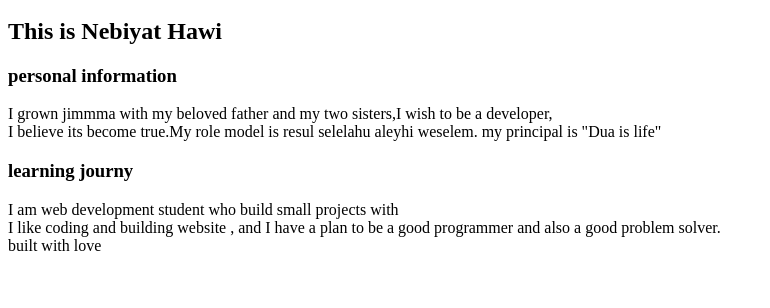
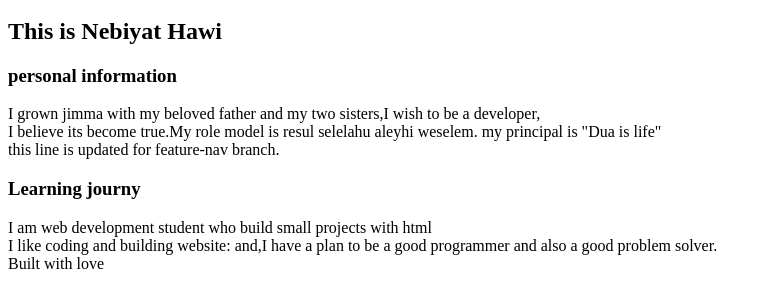
Before and after one commit to nebiyathawi-cell/Sheira-M1W1W2W3-Frist--activity, a plain HTML site: page personal site/About.html in a window 1280 px wide. Shown: the part 100-408 px from the top of the page, without its empty margins (0-770 px from the left). Drawn offline with Linux system fonts and the light colour scheme.

Commit message:
Update About page

```diff
--- a/personal site/About.html
+++ b/personal site/About.html
@@ -3,8 +3,7 @@
 <head>
     <meta charset="UTF-8">
     <meta name="viewport" content="width=device-width, initial-scale=1.0">
-    <title>Nebiyat Hawi</title>
-</head>
+    <title>Nebiyat Hawi</title></head>
 <body>
     <header>
         <div>
@@ -24,19 +23,21 @@
     </article>
      <section>
         <h3>personal information</h3>
-        I grown jimmma with my beloved father and my two sisters,I wish to be a developer, <br>
+        I grown jimma with my beloved father and my two sisters,I wish to be a developer, <br>
         I believe its become true.My role model is resul selelahu aleyhi weselem.
         my principal is "Dua is life"
+        <br> this line is updated for feature-nav branch.
     </section>
     <section>
-        <h3>learning journy</h3>
-         I am web development student who build small projects with <br>
-        I like coding and building website ,
-        and I have a plan to be a good programmer and also a good problem solver.
+        <h3>Learning journy</h3>
+         I am web development student who build small projects with html<br>
+        I like coding and building website:
+        and,I have a plan to be a good programmer and also a good problem solver.
     </section>
+
      </main>
 
-    <footer>built with love</footer>
+    <footer>Built with love</footer>
 
 </body>
 
```
